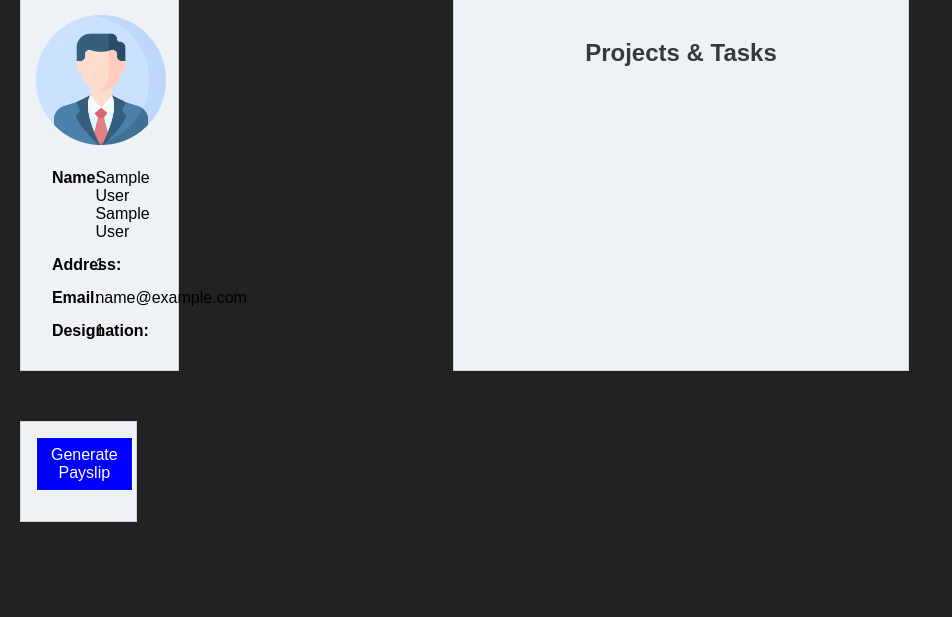
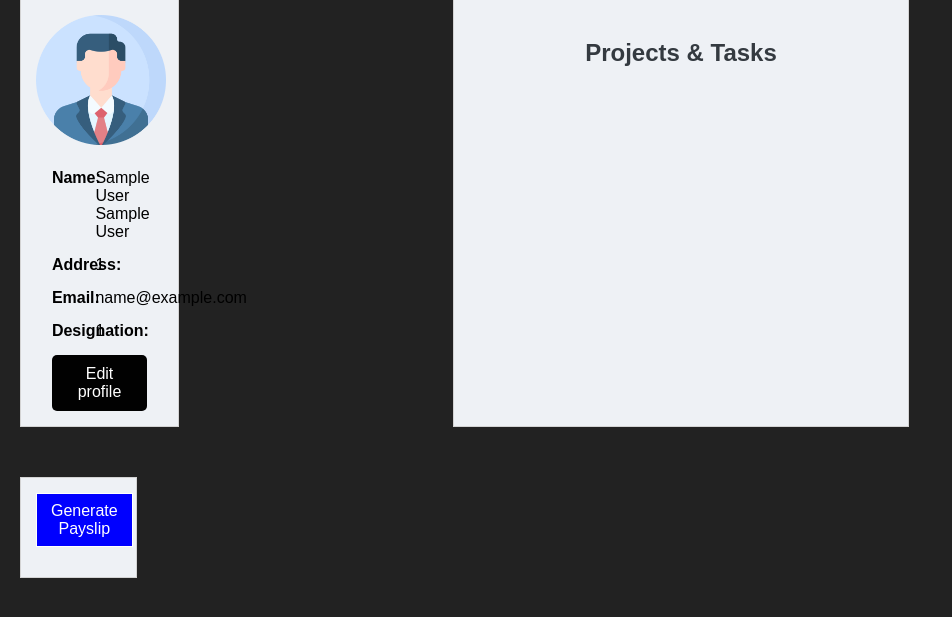
Before and after one commit to akhiltabraham5797/smart-employee, a PHP site: page /employee-dashboard.php in a window 1280 px wide. Shown: the part 183-800 px from the top of the page, without its empty margins (0-952 px from the left). Run offline with PHP 8.4, Linux system fonts and the light colour scheme; the visitor is signed in with stand-in values (Sample User, id 1); data that the repository does not hold is empty.

Commit message:
edit profile option added

```diff
--- a/employee-dashboard.php
+++ b/employee-dashboard.php
@@ -61,6 +61,7 @@ if(isset($_SESSION['user_id'])) {
           <label>Designation:</label>
           <p><?php echo $prof_details['job_title']; ?></p>
         </div>
+          <a href="edit_profile.php" class="editbutton">Edit profile</a>
       </div>
 
     </div>
```
